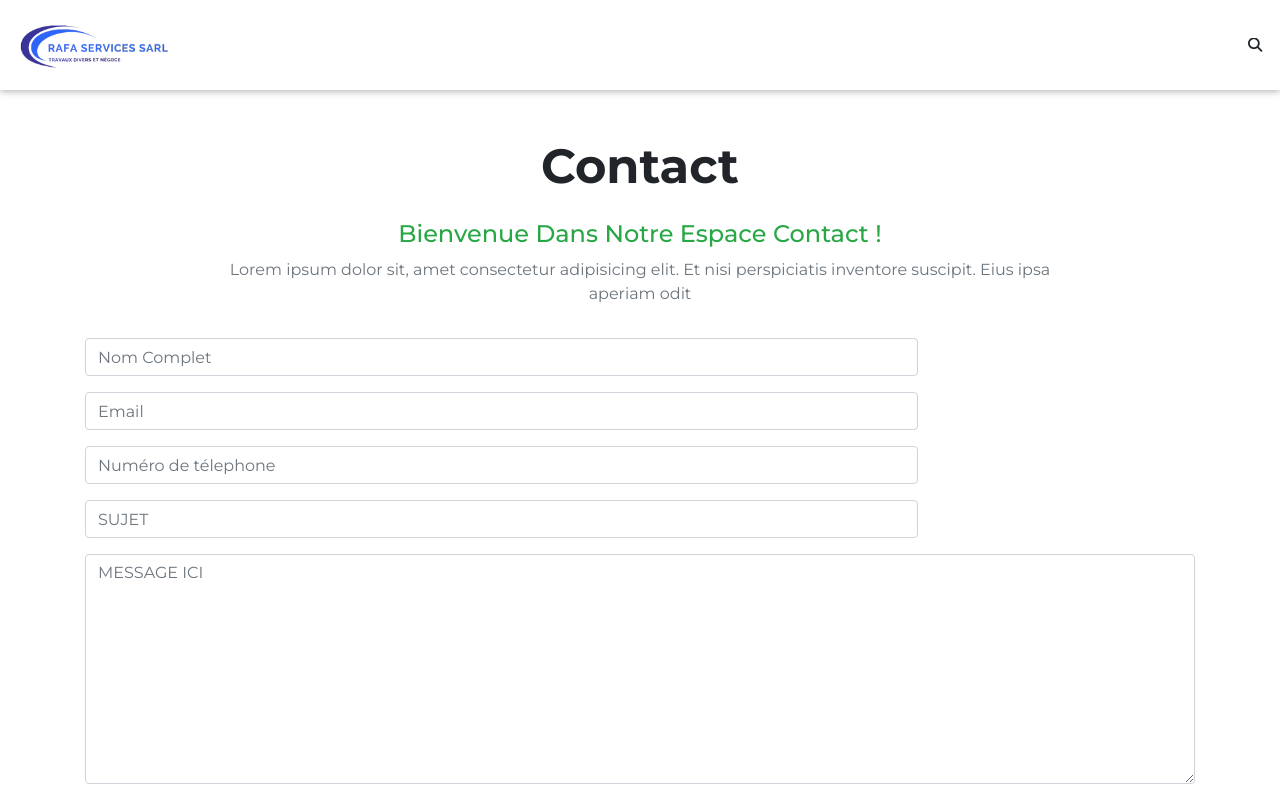
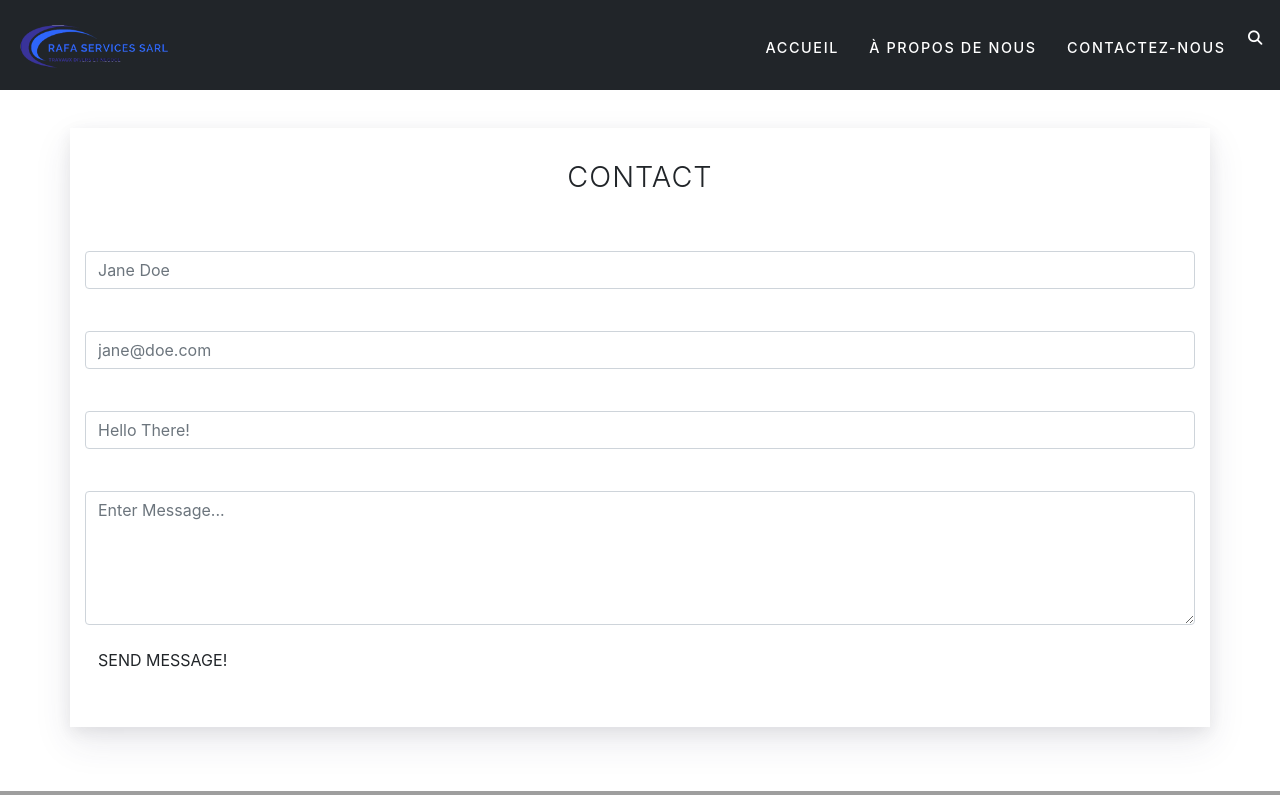
Before and after one commit to yocho1/Rafa_Services_SARL_Pro, a PHP site: page /contactez-nous/contact.php in a window 1280 px wide. Shown: the top 795 px of the page. Run offline with PHP 8.4, Linux system fonts and the light colour scheme; some libraries are stand-ins or nearby versions; grey boxes are pictures that could not be loaded.

Commit message:
contact us html && css

```diff
--- a/contactez-nous/contact.css
+++ b/contactez-nous/contact.css
@@ -1,27 +1,123 @@
-.container{
-position: relative;
-top : 5%;
-padding-top:10%;
+@import url('https://fonts.googleapis.com/css2?family=Montserrat:ital,wght@0,100;0,200;0,300;0,400;0,500;0,600;0,700;0,800;0,900;1,100;1,200;1,300;1,400;1,500;1,600;1,700;1,800;1,900&display=swap');
+
+body{
+    height:100vh;
+    font-family:"Raleway", sans-serif;
+    background-color: #aaa;
+
 }
 
+/* navbar */
+#home .navbar {
+  text-transform: uppercase;
+  font-weight: 500;
+  font-size: .9rem;
+  letter-spacing: .1rem;
+  background:#212529 !important; }
+
+.navbar-brand img {
+  height: 4rem; }
+
+div .navbar-nav li {
+  padding-right: .9rem; }
+
+div .navbar-dark .navbar-nav .nav-link {
+  color: #fff;
+  padding-top: .8rem; }
+
+div .navbar-dark .navbar-nav .nav-link.active,
+div .navbar-dark .navbar-nav .nav-link:hover {
+  color: #1004ff; }
+
+nav .navbar-toggler {
+  background-color: #222222; }
+
+.container{
+    width:500px;
+    box-shadow: 0 15px 35px rgba(50,50,93,.1),0 5px 15px rgba(0,0,0,.07);
+    padding:2em;
+    margin-bottom: 5%;
+    margin-top: 10%;
+    background-color:#fff;
+}
 .container h2{
-    font-size:3rem !important;
-    font-weight: bold;
-    margin-top: 10px;
+    text-align: center;
+    color: #212529;
+    font-size: 180%;
+    word-spacing: 2px;
+    margin-bottom: 30px;
+    letter-spacing: 1px;
+    font-weight: 300;
+    text-transform: uppercase;
 }
-.container h4{
-    margin-top: 10px;
+.form-group{
+    margin-bottom:1.5em;
+    transition:all .3s;
 }
-.container p{
-    margin-top: 10px;
+.form-label{
+    font-size:.75em;
+    color:var(--font-color);
+    display:block;
+    opacity:0;
+    transition: all .3s;
+    transform:translateX(-50px);
 }
-.one{
-    height:2rem !important;
-    width: 2rem !important;
+.form-control{
+    box-shadow:none;
+    border-radius:0;
+    border-color:#ccc;
+    border-style:none none solid none;
+    width:100%;
+    font-size:1.25em;
+    transition:all .6s;
 }
-.two{
-background-position: center;
-background-size: cover;
-width: 100%;
-height:32rem !important
+.form-control::placeholder{
+    color:#aaa;
 }
+.form-control:focus{
+    box-shadow:none;
+    border-color:var(--font-hover-color);
+    outline:none;
+}
+.form-group:focus-within{
+    transform:scale(1.1,1.1);
+}
+
+.form-control:invalid:focus{
+    border-color:red;
+}
+.form-control:valid:focus{
+    border-color:green;
+}
+
+.btn{
+    background: 0 0 #fff;
+    border:1px solid #aaa;
+    border-radius:3px;
+    color:var(--font-color);
+    font-size:1em;
+    padding:10 50px;
+    text-transform:uppercase;
+}
+.btn:hover{
+    border-color:var(--font-hover-color);
+    color:var(--font-hover-color);
+}
+textarea{
+    resize:none;
+}
+
+
+
+.focused > .form-label{
+    opacity:1;
+    transform:translateX(0px);
+
+}
+
+
+#map {
+    width: 100%;
+    height: 600px;
+    background-color: grey;
+  }
--- a/contactez-nous/contact.php
+++ b/contactez-nous/contact.php
@@ -1,90 +1,82 @@
-<!DOCTYPE html>
 <html lang="en">
 <head>
     <meta charset="UTF-8">
     <meta name="viewport" content="width=device-width, initial-scale=1.0">
     <title>Document</title>
-    <!-- Font Awesome -->
-<link rel="stylesheet" href="https://use.fontawesome.com/releases/v5.8.2/css/all.css">
-<!-- Google Fonts -->
-<link rel="stylesheet" href="https://fonts.googleapis.com/css?family=Roboto:300,400,500,700&display=swap">
-<!-- Bootstrap core CSS -->
-<link href="https://cdnjs.cloudflare.com/ajax/libs/twitter-bootstrap/4.4.1/css/bootstrap.min.css" rel="stylesheet">
-<!-- Material Design Bootstrap -->
-<link href="https://cdnjs.cloudflare.com/ajax/libs/mdbootstrap/4.16.0/css/mdb.min.css" rel="stylesheet">
+    <link rel="stylesheet" href="contact.css">
+    <script src="https://ajax.googleapis.com/ajax/libs/jquery/3.4.1/jquery.min.js"></script>
+    <link rel="stylesheet" href="https://stackpath.bootstrapcdn.com/bootstrap/4.5.0/css/bootstrap.min.css" integrity="sha384-9aIt2nRpC12Uk9gS9baDl411NQApFmC26EwAOH8WgZl5MYYxFfc+NcPb1dKGj7Sk" crossorigin="anonymous">
 
-<link href="https://unpkg.com/aos@2.3.1/dist/aos.css" rel="stylesheet">
+        <!-- bootstrap js -->
+    <script src="https://cdn.jsdelivr.net/npm/popper.js@1.16.0/dist/umd/popper.min.js" integrity="sha384-Q6E9RHvbIyZFJoft+2mJbHaEWldlvI9IOYy5n3zV9zzTtmI3UksdQRVvoxMfooAo" crossorigin="anonymous"></script>
+    <script src="https://stackpath.bootstrapcdn.com/bootstrap/4.5.0/js/bootstrap.min.js" integrity="sha384-OgVRvuATP1z7JjHLkuOU7Xw704+h835Lr+6QL9UvYjZE3Ipu6Tp75j7Bh/kR0JKI" crossorigin="anonymous"></script>
+    <script src="https://kit.fontawesome.com/7db0581a81.js" crossorigin="anonymous"></script>
+    <!-- js -->
+    <script src="main.js"></script>
+</head>
 
-<script src="https://unpkg.com/aos@2.3.1/dist/aos.js"></script>
-<link rel="shortcut icon" type="image/png" href="img/logo.png">
-<link rel="stylesheet" href="contact.css">
-</head>
-<body>
-<!-- nav bar -->
-<?php $nav_path = $_SERVER['DOCUMENT_ROOT'];
-      $nav_path = '../html-sections/nav.php';
-      include ($nav_path); ?>
+<body class="bgrnd" data-spy='scroll' data-target="#navbarResponsive">
+<div id="home">
+         <!-- navbar -->
+    <nav class="navbar navbar-expand-md navbar-dark bg-dark fixed-top">
+        <a class="navbar-brand" href="index.html"><img src="../images/logomini.png" alt="logo"></a>
+        <button class="navbar-toggler" type="button" data-toggle='collapse' data-target="#navbarResponsive">
+        <span class="navbar-toggler-icon"></span>
+        </button>
+        <div class="collapse navbar-collapse" id="navbarResponsive">
+            <ul class="navbar-nav ml-auto">
+                <li class="nav-item">
+                    <a class="nav-link" href="../index.php">ACCUEIL</a>
+                </li>
+                <li class="nav-item">
+                    <a class="nav-link" href="#about">À PROPOS DE NOUS</a>
+                </li>
+                <li class="nav-item">
+                    <a class="nav-link" href="contactez-nous/contact.php">CONTACTEZ-NOUS</a>
+                </li>
+                <form class="form-inline">
+                    <i class="fas fa-search" aria-hidden="true" style="color : #fff"></i>
+                </form>
 
-<!-- :::::::::::::::  Contact  :::::::::::::::::::: -->
-<div class="container">
-<h2 class="text-center mb-4">Contact</h2>
-<h4 class="text-center text-capitalize text-success">Bienvenue dans notre espace contact !</h4>
-<p class="text-muted pb-3 w-75 mx-auto text-center">Lorem ipsum dolor sit, amet consectetur adipisicing elit. Et nisi perspiciatis
-     inventore suscipit. Eius ipsa aperiam odit </p>
+            </ul>
+        </div>
 
-<!-- start form -->
-<form>
-    <div class="form-group w-75">
-      <!-- <label for="exampleInputEmail1">Email address</label> -->
-      <input type="email" class="form-control" id="exampleInputEmail1" aria-describedby="emailHelp" placeholder="Nom Complet">
-    </div>
-    <div class="form-group w-75">
-      <!-- <label for="exampleInputPassword1">Password</label> -->
-      <input type="password" class="form-control" id="exampleInputPassword1" placeholder="Email">
-    </div>
-    <div class="form-group w-75">
-        <!-- <label for="exampleInputPassword1">Password</label> -->
-        <input type="password" class="form-control" id="exampleInputPassword1" placeholder="Numéro de télephone">
-      </div>
-      <div class="form-group w-75">
-        <!-- <label for="exampleInputPassword1">Password</label> -->
-        <input type="password" class="form-control" id="exampleInputPassword1" placeholder="SUJET">
-      </div>
-        <div class="form-group">
-          <!-- <label for="exampleFormControlTextarea1">Example textarea</label> -->
-          <textarea class="form-control" id="exampleFormControlTextarea1"  placeholder="MESSAGE ICI" rows="9"></textarea>
-        </div>
-        <center>
-        <div class="mx-auto justify-content-center pb-4">
-        <img src="img/1.png" alt="photo" class="one">
-         <button type="button" class="btn btn-dark">ENVOYER</button>
-        </div>
-    </center>
-  </form>
-<!-- end form -->
-
+    </nav>
     </div>
 
-    <img src="img/local.png" alt="photo" class="img-fluid image-responsive w-100 pt-2 two">
-    <?php $footer_path = $_SERVER['DOCUMENT_ROOT'];
-          $footer_path = '../html-sections/footer.php';
-          include ($footer_path);?>
+
+    <div class="container">
+        <form action="webform.php" method="POST" class="form">
+            <h2>Contact</h2>
+            <div class="form-group">
+                <label for="name" class="form-label">Your Name</label>
+                <input type="text" class="form-control" id="name" name="name" placeholder="Jane Doe" tabindex="1" required>
+            </div>
+            <div class="form-group">
+                <label for="email" class="form-label">Your Email</label>
+                <input type="email" class="form-control" id="email" name="email" placeholder="jane@doe.com" tabindex="2" required>
+            </div>
+            <div class="form-group">
+                <label for="subject" class="form-label">Subject</label>
+                <input type="text" class="form-control" id="subject" name="subject" placeholder="Hello There!" tabindex="3" required>
+            </div>
+            <div class="form-group">
+                <label for="message" class="form-label">Message</label>
+                <textarea class="form-control" rows="5" cols="50" id="message" name="message" placeholder="Enter Message..." tabindex="4"></textarea>
+            </div>
+            <div>
+                <button type="submit" class="btn">Send Message!</button>
+            </div>
+        </form>
+    </div>
 
 
 
+    <!--google maps -->
+    <div id="map"><iframe src="https://www.google.com/maps/embed?pb=!1m18!1m12!1m3!1d53991.30557888606!2d-8.560655203672853!3d32.24579502057716!2m3!1f0!2f0!3f0!3m2!1i1024!2i768!4f13.1!3m3!1m2!1s0xdaefcd3cdac94a5%3A0x2cfe67e059e518d!2sYoussoufia!5e0!3m2!1sen!2sma!4v1598690248469!5m2!1sen!2sma" width="100%" height="600" frameborder="0" style="border:0;" allowfullscreen="" aria-hidden="false" tabindex="0"></iframe></div>
 
-     <!-- :::::::::::::::::::::: -->
-  <!-- JQuery -->
-  <script type="text/javascript" src="https://cdnjs.cloudflare.com/ajax/libs/jquery/3.4.1/jquery.min.js"></script>
-  <!-- Bootstrap tooltips -->
-  <script type="text/javascript" src="https://cdnjs.cloudflare.com/ajax/libs/popper.js/1.14.4/umd/popper.min.js"></script>
-  <!-- Bootstrap core JavaScript -->
-  <script type="text/javascript" src="https://cdnjs.cloudflare.com/ajax/libs/twitter-bootstrap/4.4.1/js/bootstrap.min.js"></script>
-  <!-- MDB core JavaScript -->
-  <script type="text/javascript" src="https://cdnjs.cloudflare.com/ajax/libs/mdbootstrap/4.16.0/js/mdb.min.js"></script>
-  <script>
-    AOS.init();
-  </script>
+    <!-- footer -->
+    <?php include '../html-sections/footer.php'; ?>
+</body>
 
-  </body>
-  </html>
+</html>
--- /dev/null
+++ b/contactez-nous/main.js
@@ -0,0 +1,15 @@
+$(function() {
+
+    $(".form-control").on('focus', function(){
+
+        $(this).parents(".form-group").addClass('focused');
+
+    });
+
+    $(".form-control").on('blur', function(){
+
+        $(this).parents(".form-group").removeClass('focused');
+
+    });
+
+});
```
